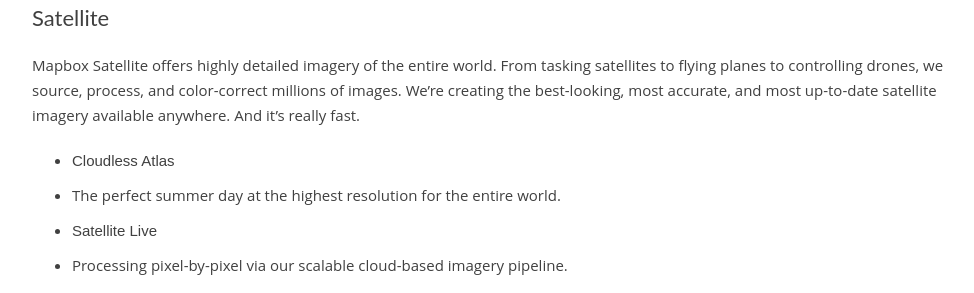
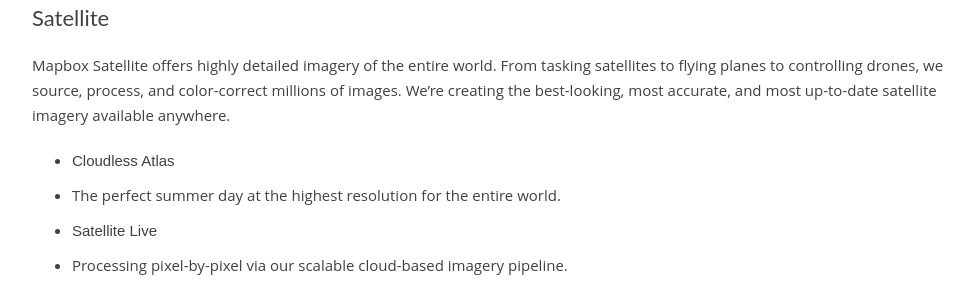
Before and after one commit to cugos/studio-workshop, a Jekyll site: the page built from _posts/0000-01-01-part-1.md, in a window 1280 px wide and 900 px high, scrolled down 2764 px. Shown: the part 205-498 px from the top of the window, without its empty margins (148-1122 px from the left). Built offline with Jekyll 4.4.1, drawn with Linux system fonts in a browser that asks for light colours; some web fonts are replaced.

Commit message:
first commit

```diff
--- a/_posts/0000-01-01-part-1.md
+++ b/_posts/0000-01-01-part-1.md
@@ -65,7 +65,7 @@
 
 ## Satellite
 
-Mapbox Satellite offers highly detailed imagery of the entire world. From tasking satellites to flying planes to controlling drones, we source, process, and color-correct millions of images. We're creating the best-looking, most accurate, and most up-to-date satellite imagery available anywhere. And it's really fast.
+Mapbox Satellite offers highly detailed imagery of the entire world. From tasking satellites to flying planes to controlling drones, we source, process, and color-correct millions of images. We're creating the best-looking, most accurate, and most up-to-date satellite imagery available anywhere.
 
 - **Cloudless Atlas**
 
```
